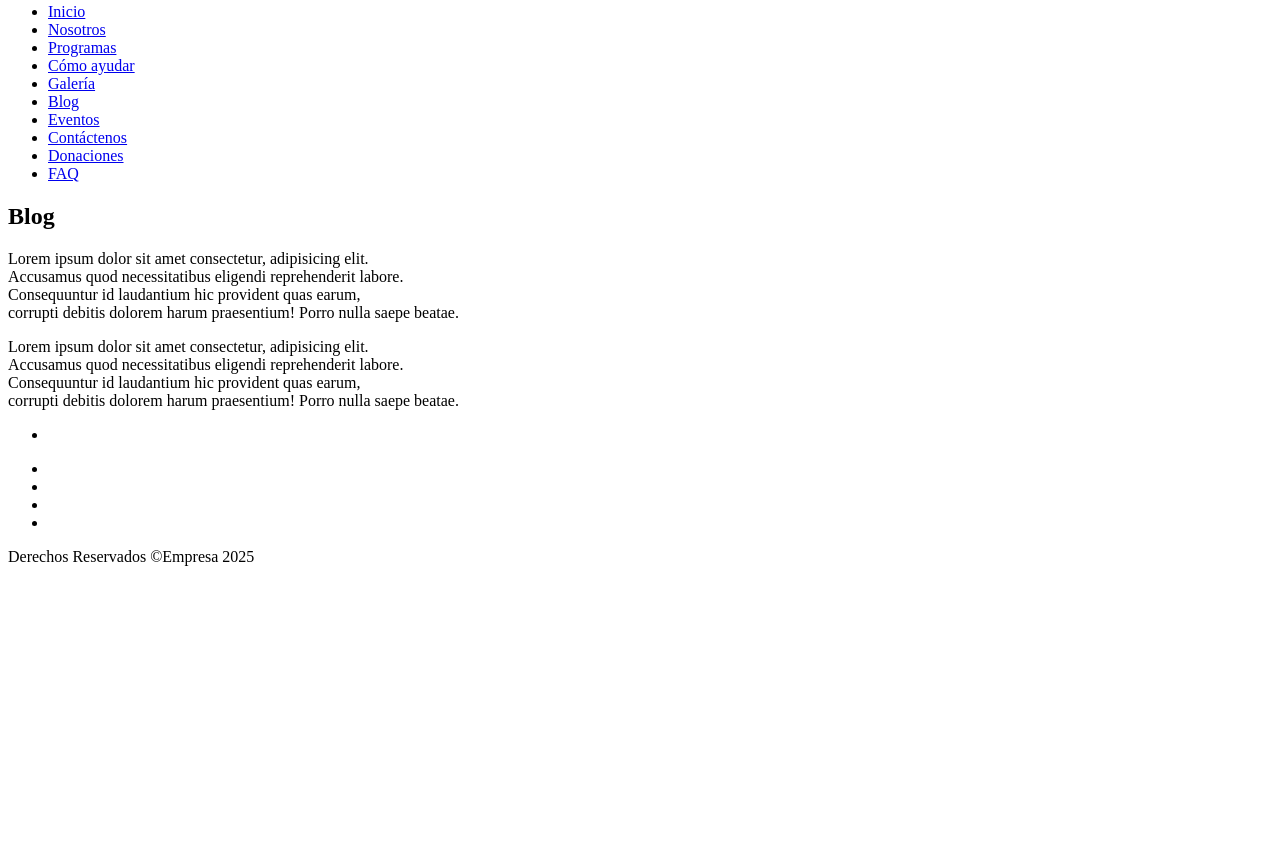
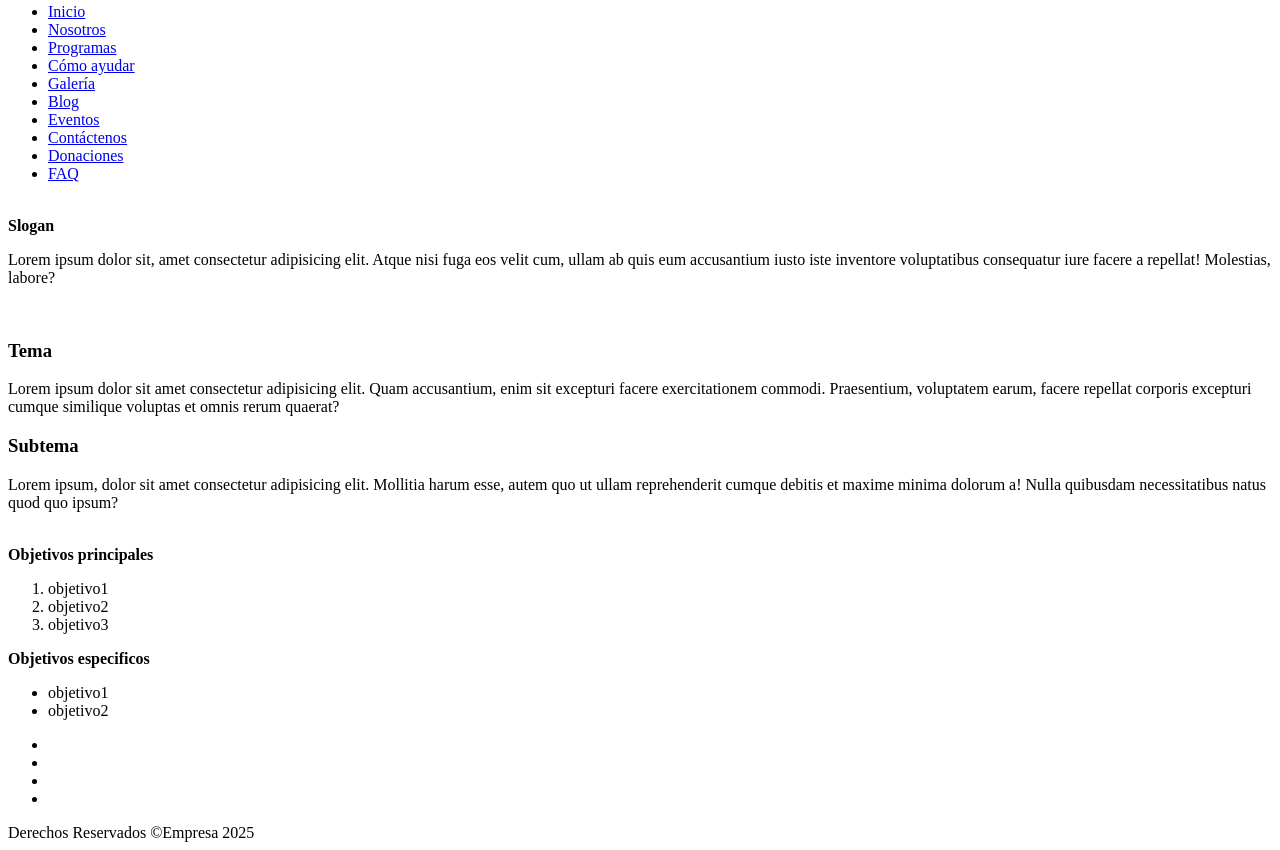
Before and after one commit to tommysvs/web-osfl, a plain HTML site: page blog.html in a window 1280 px wide. Shown: the part 1760-2610 px from the top of the page. Before the commit the page ends 2334 px from the top, so only its background shows below. Drawn offline with Linux system fonts and the light colour scheme.

Commit message:
blog_cambios

```diff
--- a/blog.html
+++ b/blog.html
@@ -31,23 +31,57 @@
         </div>
     </header>
     <main>
-        <section class="principal">
-            <h2>Blog</h2>
-            <p>Lorem ipsum dolor sit amet consectetur, adipisicing elit. <br>
-                 Accusamus quod necessitatibus eligendi reprehenderit labore. <br>
-                  Consequuntur id laudantium hic provident quas earum, <br>
-                 corrupti debitis dolorem harum praesentium! Porro nulla saepe beatae. <br></p>
-            <p>Lorem ipsum dolor sit amet consectetur, adipisicing elit. <br>
-                 Accusamus quod necessitatibus eligendi reprehenderit labore. <br>
-                  Consequuntur id laudantium hic provident quas earum, <br>
-                 corrupti debitis dolorem harum praesentium! Porro nulla saepe beatae. <br></p>
+        <section class="slogan">
+            <div class="slogan-img">
+                <picture>
+                    <source>
+                    <source>
+                    <img src="" alt="">
+                </picture>
+            </div>
+            <div class="slogan-lema">
+                <strong>Slogan</strong>
+                <div class="slogan frase">
+                    <p>Lorem ipsum dolor sit, amet consectetur adipisicing elit. Atque nisi fuga eos velit cum,
+                         ullam ab quis eum accusantium iusto iste inventore voluptatibus consequatur iure facere
+                          a repellat! Molestias, labore?</p>
+                </div>
+            </div>
+        </section>
+        <section class="contenido">
+            <div class="idea-principal">
+                <div class="idea-principal img">
+                    <img src="" alt="">
+                </div>
+                <h3>Tema</h3>
+                <p>Lorem ipsum dolor sit amet consectetur adipisicing elit. Quam accusantium, enim sit excepturi facere exercitationem commodi.
+                     Praesentium, voluptatem earum, facere repellat corporis excepturi cumque similique voluptas et omnis rerum quaerat?</p>
+            </div>
+            <div class="subtema">
+                <h3>Subtema</h3>
+                <p>Lorem ipsum, dolor sit amet consectetur adipisicing elit. Mollitia harum esse, autem quo ut ullam reprehenderit cumque
+                     debitis et maxime minima dolorum a! Nulla quibusdam necessitatibus natus quod quo ipsum?</p>
+                <div class="subtema img">
+                    <img src="" alt="">
+                </div>
+            </div>
         </section>
         <section class="objetivo">
-            <div class="primary-objetivo">
+            <nav class="objetivo-principal">
+                <strong>Objetivos principales</strong>
+                <ol>
+                    <li>objetivo1</li>
+                    <li>objetivo2</li>
+                    <li>objetivo3</li>
+                </ol>
+            </nav>
+            <nav class="objetivo-especifico">
+                <strong>Objetivos especificos</strong>
                 <ul>
-                    <li></li>
+                    <li>objetivo1</li>
+                    <li>objetivo2</li>
                 </ul>
-            </div>
+            </nav>
         </section>
     </main>
     <footer>
```
